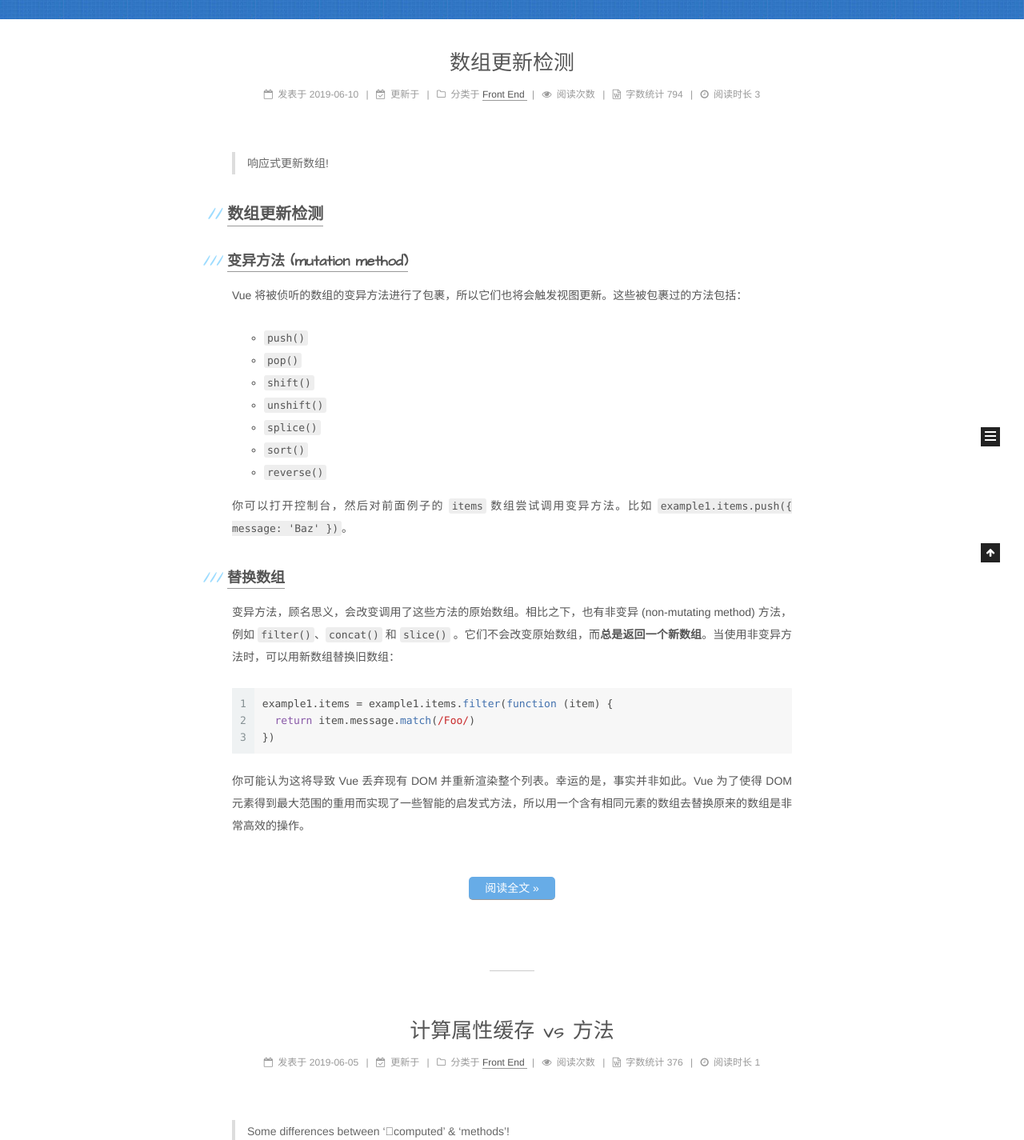
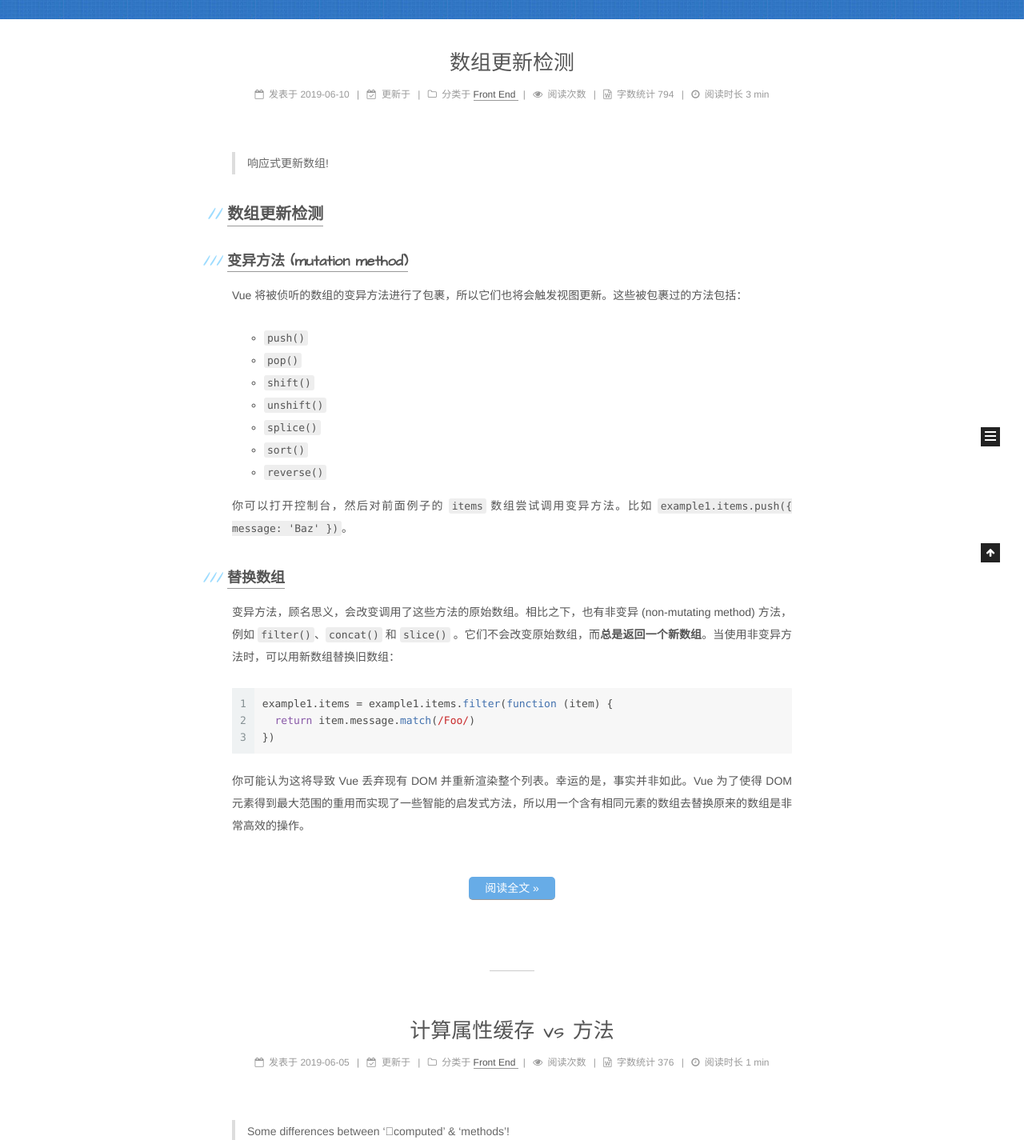
Before and after one commit to Twenty3hree/Twenty3hree.github.io, a Jekyll site: the page built from index.html, in a window 1280 px wide. Shown: the part 297-1722 px from the top of the page at 80% size. Built offline with Jekyll 4.4.1, drawn with Linux system fonts in a browser that asks for light colours; the list of posts is cut into pages by our own code; comment, search, counter and statistics services are not loaded; some of the changed text lies outside the part shown.

Commit message:
Add more settings

```diff
--- a/_includes/_macro/post.html
+++ b/_includes/_macro/post.html
@@ -248,7 +248,7 @@
                   <span class="post-meta-item-text">{{ __.post.min2read }}</span>
                 {% endif %}
                 <span title="{{ __.post.min2read }}">
-                  {{ wordcount | divided_by: 200 }}
+                  {{ wordcount | divided_by: 200 }} min
                 </span>
               {% endif %}
             </div>
--- a/_includes/_third-party/comments/valine.html
+++ b/_includes/_third-party/comments/valine.html
@@ -11,8 +11,8 @@
           el: '#comments',
           app_id: '{{ site.valine_comment.leancloud_appid }}',
           app_key: '{{ site.valine_comment.leancloud_appkey }}',
-          placeholder:'{{ site.valine_comment.placeholder }}',
-          visitor: true // 阅读量统计
+          placeholder:'{{ site.valine_comment.placeholder }}'
+        //   visitor: true // 阅读量统计
       });
   </script>
   {% endif %}
```
